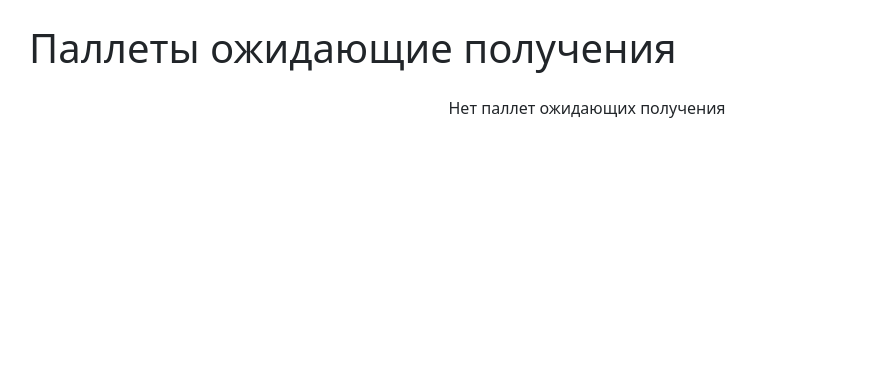
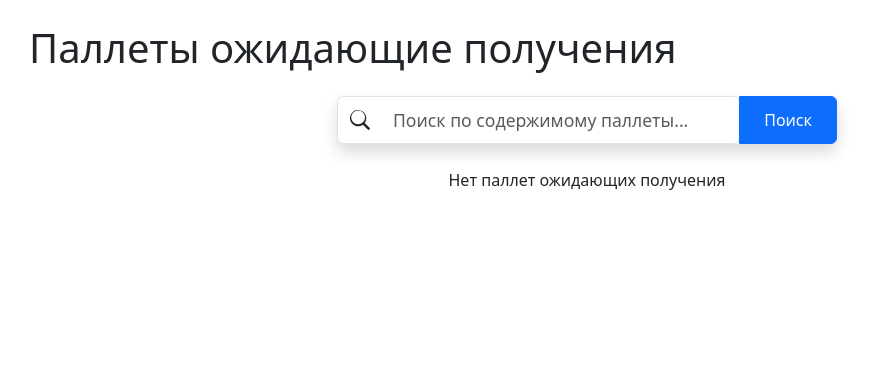
Before and after one commit to ninila-company/ways, a Django app: page /palets/ in a window 1280 px wide. Shown: the part 56-445 px from the top of the page, without its empty margins (53-924 px from the left). Run offline with Django 5.2, Linux system fonts and the light colour scheme; data that the repository does not hold is empty.

Commit message:
добавление поиска по содержимому паллета

```diff
--- a/warehouse_project/palets/templates/palets/palet_list.html
+++ b/warehouse_project/palets/templates/palets/palet_list.html
@@ -3,6 +3,17 @@
 {% block content %}
 <div class="container mt-4">
     <h1 class="mb-4">Паллеты ожидающие получения</h1>
+    <form method="get" class="mb-4">
+        <div class="input-group shadow rounded" style="max-width: 500px; margin: 0 auto;">
+            <span class="input-group-text bg-white border-end-0" id="search-icon">
+                <svg xmlns="http://www.w3.org/2000/svg" width="20" height="20" fill="currentColor" class="bi bi-search" viewBox="0 0 16 16">
+                  <path d="M11.742 10.344a6.5 6.5 0 1 0-1.397 1.398h-.001l3.85 3.85a1 1 0 0 0 1.415-1.415l-3.85-3.85zm-5.242 1.106a5.5 5.5 0 1 1 0-11 5.5 5.5 0 0 1 0 11z"/>
+                </svg>
+            </span>
+            <input type="text" class="form-control border-start-0 rounded-start-0 rounded-end" name="search" placeholder="Поиск по содержимому паллеты..." value="{{ search|default:'' }}" style="height: 48px; font-size: 1.1rem;">
+            <button class="btn btn-primary px-4" type="submit" style="height: 48px;">Поиск</button>
+        </div>
+    </form>
     <div class="row">
         {% for palet in palets %}
         <div class="col-md-4 mb-4">
--- a/warehouse_project/palets/views.py
+++ b/warehouse_project/palets/views.py
@@ -7,6 +7,7 @@ from django.http import HttpResponseRedirect
 from django.shortcuts import get_object_or_404, render
 from django.urls import reverse
 from dotenv import load_dotenv
+from django.db.models import Q
 
 from .models import Palet
 
@@ -15,8 +16,16 @@ load_dotenv()
 
 
 def palet_list(request):
-    palets = Palet.objects.filter(receipt_mark=False).order_by("number")
-    return render(request, "palets/palet_list.html", {"palets": palets})
+    search_query = request.GET.get('search', '').strip()
+    palets = Palet.objects.filter(receipt_mark=False)
+    if search_query:
+        words = search_query.split()
+        q = Q()
+        for word in words:
+            q &= Q(products_quantity__product__product_name__icontains=word)
+        palets = palets.filter(q)
+    palets = palets.order_by("number").distinct()
+    return render(request, "palets/palet_list.html", {"palets": palets, "search": search_query})
 
 
 def send_palet(request, palet_id):
--- a/warehouse_project/products/templates/products/base.html
+++ b/warehouse_project/products/templates/products/base.html
@@ -45,23 +45,39 @@
 
         {% block content %}{% endblock %}
 
+        <!-- Кнопка "Вверх" -->
+        <button type="button" id="scrollTopBtn" class="btn btn-primary btn-lg rounded-circle shadow" style="position: fixed; bottom: 40px; right: 40px; display: none; z-index: 9999;">
+            <svg xmlns="http://www.w3.org/2000/svg" width="24" height="24" fill="white" class="bi bi-arrow-up" viewBox="0 0 16 16">
+              <path fill-rule="evenodd" d="M8 12a.5.5 0 0 0 .5-.5V4.707l3.147 3.147a.5.5 0 0 0 .708-.708l-4-4a.5.5 0 0 0-.708 0l-4 4a.5.5 0 1 0 .708.708L7.5 4.707V11.5A.5.5 0 0 0 8 12z"/>
+            </svg>
+        </button>
+
         <!-- Подключение Bootstrap JS -->
         <script src="https://cdn.jsdelivr.net/npm/bootstrap@5.3.0-alpha3/dist/js/bootstrap.bundle.min.js"></script>
 
-        <!-- Скрипт для автоматического скрытия сообщений -->
+        <!-- Скрипт для автоматического скрытия сообщений и кнопки "Вверх" -->
         <script>
             document.addEventListener('DOMContentLoaded', function() {
-                // Находим все сообщения
+                // Сообщения
                 const alerts = document.querySelectorAll('.alert');
-
-                // Для каждого сообщения устанавливаем таймер на скрытие
                 alerts.forEach(function(alert) {
                     setTimeout(function() {
-                        // Создаем экземпляр bootstrap alert
                         const bsAlert = new bootstrap.Alert(alert);
-                        // Скрываем сообщение
                         bsAlert.close();
-                    }, 5000); // 5000 миллисекунд = 5 секунд
+                    }, 5000);
+                });
+
+                // Кнопка "Вверх"
+                const scrollTopBtn = document.getElementById('scrollTopBtn');
+                window.addEventListener('scroll', function() {
+                    if (window.scrollY > 300) {
+                        scrollTopBtn.style.display = 'block';
+                    } else {
+                        scrollTopBtn.style.display = 'none';
+                    }
+                });
+                scrollTopBtn.addEventListener('click', function() {
+                    window.scrollTo({ top: 0, behavior: 'smooth' });
                 });
             });
         </script>
```
